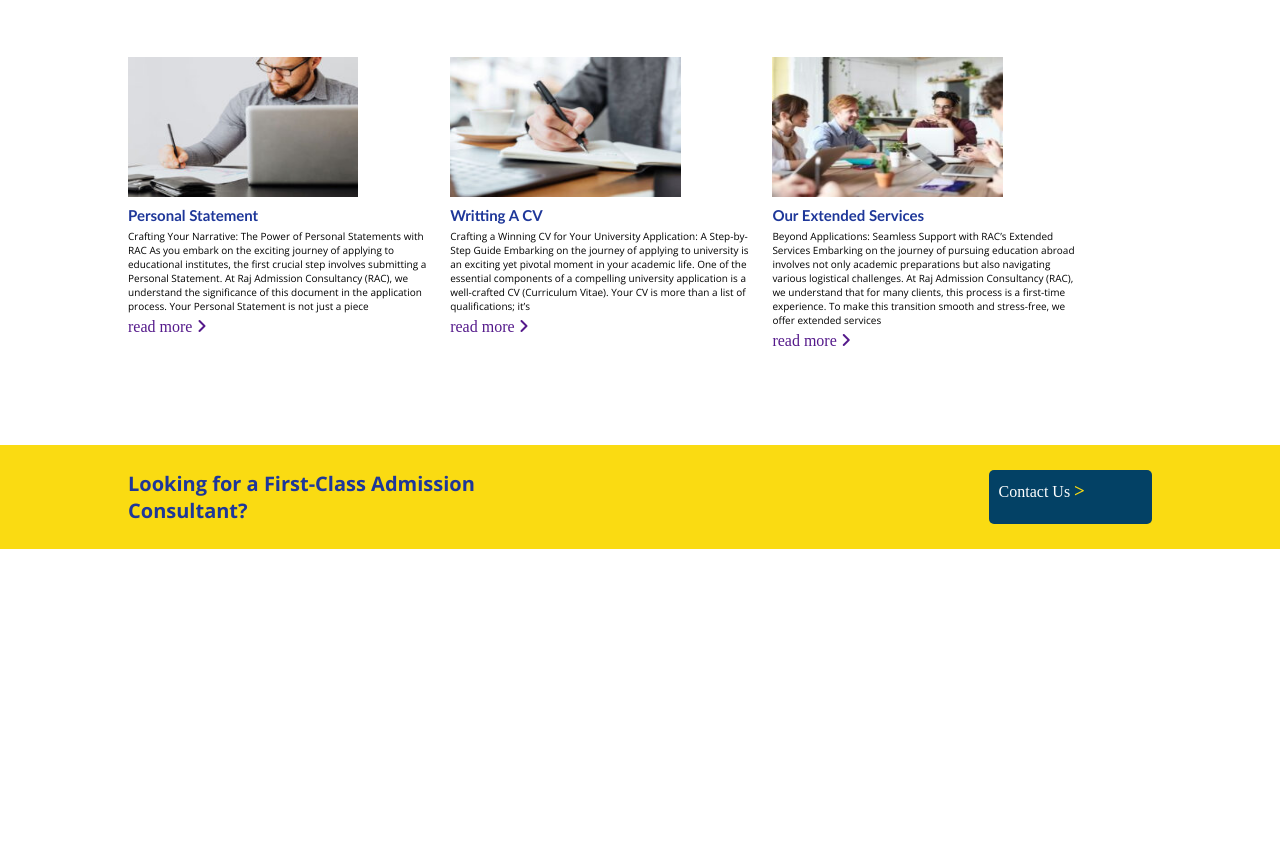
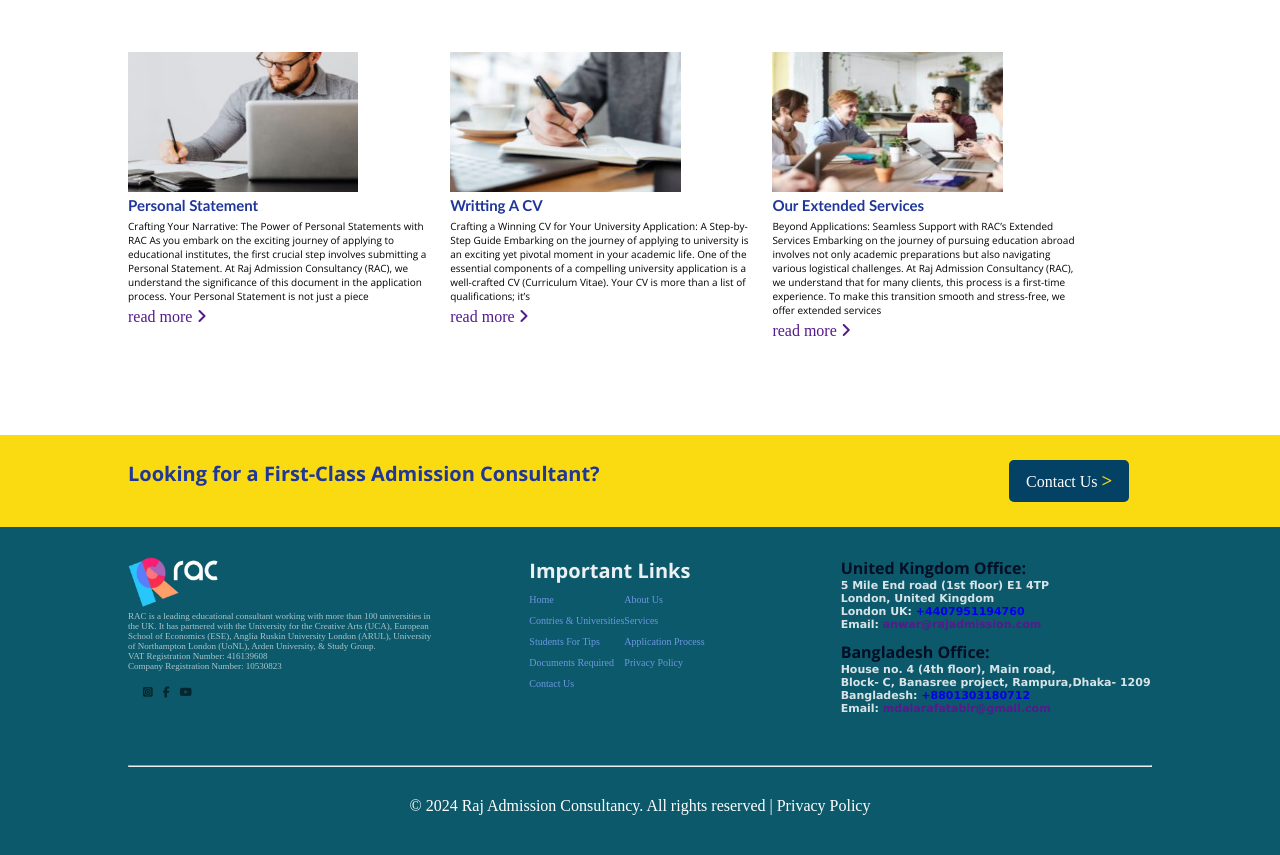
Before and after one commit to MdArafatTech/page, a plain HTML site: page index.html in a window 1280 px wide. Shown: the part 708-1563 px from the top of the page. Before the commit the page ends 1257 px from the top, so only its background shows below. Drawn offline with nearby package versions, Linux system fonts and the light colour scheme.

Commit message:
third commit

```diff
--- a/index.html
+++ b/index.html
@@ -61,7 +61,7 @@
                     <a href=""><img src="./img/img 1.jpg" alt=""></a>
                 </div>
                 <div class="overlay">
-                    <a href=""> <p></p> </a>
+                    <a href=""> <p>+</p> </a>
                 </div>
                 <h3>Application Support</h3>
                 <p>Navigating Your Educational Journey with Raj Admission Consultancy Embarking on an educational journey can be both exciting and challenging. Choosing the right college or university, preparing for interviews, and ensuring all the necessary documentation is in order can be overwhelming. At Raj Admission Consultancy, we understand the intricacies of the application process and are here</p>
@@ -165,5 +165,87 @@
         </div>
 
      </section>
+
+     <!-- foter-section -->
+      <section id="foter" class="container-wraper">
+
+        <div class="foter container flex">
+            <div class="div1">
+                <div class="logo">
+                    <img src="./img/Logo.webp" alt="">
+                </div>
+                <p>RAC is a leading educational consultant working with more than 100 universities in the UK. It has partnered with the University for the Creative Arts (UCA), European School of Economics (ESE), Anglia Ruskin University London (ARUL), University of Northampton London (UoNL), Arden University, & Study Group. <br>
+                    VAT Registration Number: 416139608 <br>
+                    Company Registration  Number: 10530823</p>
+
+                    <div class="social-icon flex">
+
+                            <a href="" target="_blank"><i class="fa-brands fa-square-instagram"></i></a>
+
+
+
+                            <a href="https://www.facebook.com" class="facebook social-icon" target="_blank"><i class="fa-brands fa-facebook-f"></i></a>
+
+
+
+                            <a href="https://www.youtube.com" class="youtube social-icon" target="_blank"><i class="fa-brands fa-youtube"></i></a>
+
+
+                    </div>
+            </div>
+        <div class="div2">
+            <h3>Important Links</h3>
+            <div class="important flex">
+            <ul class="links  ">
+              <li class="menu-item"><a href="">Home</a></li>
+              <li class="menu-item"><a href="">Contries & Universities</a></li>
+              <li class="menu-item"><a href="">Students For Tips</a></li>
+              <li class="menu-item"><a href="">Documents Required</a></li>
+              <li class="menu-item"><a href="">Contact Us</a></li>
+
+            </ul>
+            <div class="links">
+                <li class="menu-item"><a href="">About Us</a></li>
+                <li class="menu-item"><a href="">Services</a></li>
+                <li class="menu-item"><a href="">Application Process</a></li>
+                <li class="menu-item"><a href="">Privacy Policy</a></li>
+            </div>
+        </div>
+
+
+        </div>
+        <div class="div3">
+            <div class="uk">
+                <h4>United Kingdom Office:</h4>
+                <p>5 Mile End road (1st floor) E1 4TP <br>
+                    London, United Kingdom</p>
+                    <p>London UK: <a href="tel:+4407951194760 ">+4407951194760 </a></p>
+                    <p>Email: <a href=""> anwar@rajadmission.com</a></p>
+            </div>
+
+            <div class="bd">
+                <h4>Bangladesh Office:</h4>
+                <p>House no. 4 (4th floor), Main road, <br>
+                    Block- C, Banasree project, Rampura,Dhaka- 1209</p>
+                <p>Bangladesh: <a href="tel:+8801303180712">+8801303180712</a></p>
+                <p>Email:
+                    <a href="">mdalarafatabir@gmail.com</a>
+                </p>
+
+            </div>
+        </div>
+
+
+
+
+
+        </div>
+       <div class=" hr container">
+        <hr>
+       </div>
+       <div class="copyright container">© 2024 Raj Admission Consultancy. All rights reserved | Privacy Policy</div>
+      </section>
+
+
 </body>
 </html>
--- a/style.css
+++ b/style.css
@@ -94,6 +94,7 @@ text-shadow:2px 2px red ;
     max-width:30% ;
     margin-top:30px;
     margin-right:15px ;
+    position: relative;
 }
 .main-div{
     padding:15px 0 15px 0;
@@ -115,8 +116,9 @@ text-shadow:2px 2px red ;
     padding: 10px;
     border-radius: 5px;
     float: right;
-   margin-left:40%;
-   width:150px;
+    margin-left: 40%;
+    width:100px;
+    text-align: center;
 }
 .contact a{
     color: white;
@@ -133,3 +135,106 @@ color: rgb(250, 219, 18) ;
 .contact a :hover{
     color: black;
 }
+ .overlay{
+    width: 100%;
+    height:140px;
+    top: 0;
+    left: 0;
+    z-index: 9999;
+    background-color: rgba(32, 32, 32, .5);
+    text-align: center;
+    position: absolute;
+    display:none;
+}
+.overlay p{
+font-size:50px ;
+color: rgb(255, 255, 255);
+margin-top:30px ;
+}
+.overlay{
+text-align: center;
+}
+.mini-img:hover .overlay{
+    display: block;
+}
+#foter{
+    background-color: rgba(12, 89, 107, 1) !important;
+    padding-top:30px;
+    padding-bottom:40px ;
+}
+.div1 .logo img{
+    height:50px ;
+    width:90px ;
+}
+.div1{
+    width:33% ;
+    margin-right:90px ;
+}
+.div1 p{
+    color: rgba(255, 255, 255, 0.655);
+    font-size:9px ;
+    margin-bottom: 10px;
+}
+.social-icon a{
+    font-size:11px;
+    padding: 5px;
+    border:none ;
+    color: rgba(0, 0, 0, 0.563);
+    border-radius: 50%;
+}
+
+.important ul li a{
+    text-decoration: none;
+
+}
+.links li{
+    list-style-type: none;
+    font-size:10px;
+    margin-top:10px ;
+
+}
+.links li a{
+    color:#6c98e1 ;
+}
+.div2{
+    width:33% ;
+
+}
+.div2 h3{
+    font-size:20px;
+    color: rgba(255, 255, 255, 0.918);
+    font-family: "Open Sans", serif;
+}
+.div3{
+    width:33% ;
+}
+.uk p{
+    font-size:11px;
+    color: rgba(255, 255, 255, 0.834);
+    font-family: 'Lucida Sans', 'Lucida Sans Regular', 'Lucida Grande', 'Lucida Sans Unicode', Geneva, Verdana, sans-serif;
+
+}
+.bd p{
+    font-size:11px;
+    color: rgba(255, 255, 255, 0.834);
+    font-family: 'Lucida Sans', 'Lucida Sans Regular', 'Lucida Grande', 'Lucida Sans Unicode', Geneva, Verdana, sans-serif;
+
+}
+.uk,.bd,h4{
+    font-weight: bold;
+    font-family: "Open Sans", serif;
+    color:#020f25;
+
+}
+.bd{
+    margin-top:10px ;
+}
+.hr{
+    margin-top:50px ;
+    margin-bottom:30px ;
+}
+.copyright{
+    text-align: center;
+    color: white;
+
+}
```
Also changed, not shown: img/Logo.webp (added).
